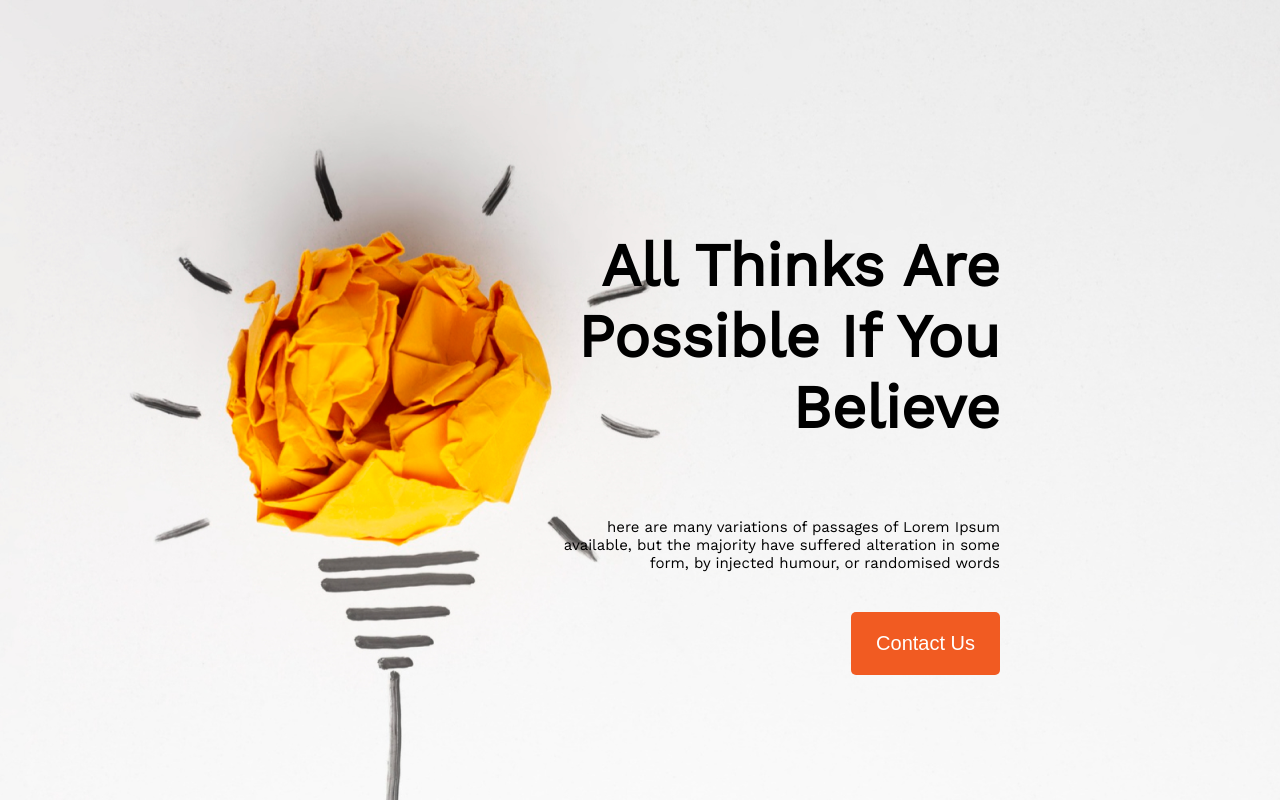
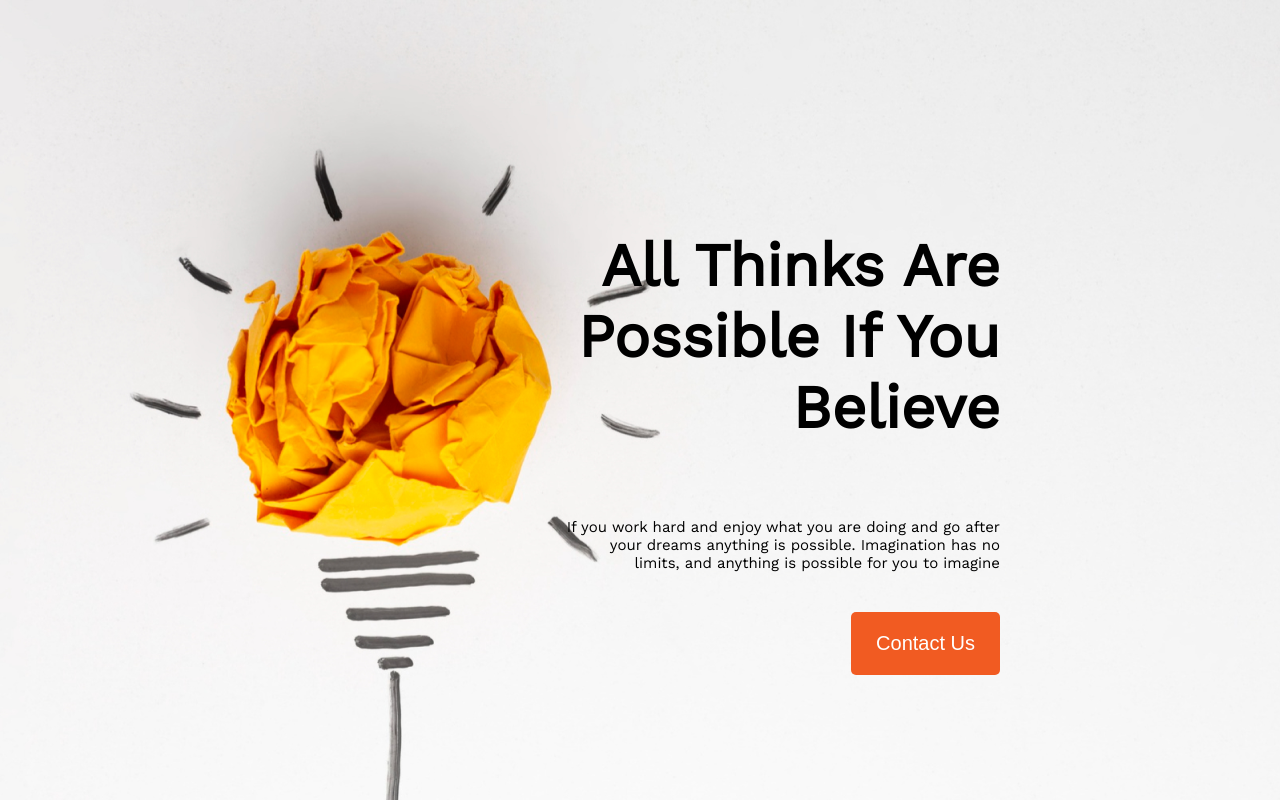
Before and after one commit to rakibal123/new-year-demo, a plain HTML site: page index.html in a window 1280 px wide. Shown: the top 802 px of the page. Drawn offline with nearby package versions, Linux system fonts and the light colour scheme.

Commit message:
finally-submit

```diff
--- a/index.html
+++ b/index.html
@@ -15,9 +15,7 @@
             <h2>All Thinks Are <br>
                 Possible If You <br>
                 Believe</h2>
-            <p>here are many variations of passages of Lorem Ipsum <br>
-                available, but the majority have suffered alteration in some <br>
-                form, by injected humour, or randomised words</p>
+            <p>If you work hard and enjoy what you are doing and go after <br> your dreams anything is possible. Imagination  has  no <br> limits, and anything is possible for you to imagine</p>
                 <button class="contact">Contact Us</button>
         </div>
     </div>
--- a/style.css
+++ b/style.css
@@ -31,6 +31,8 @@ html,body{
   font-size: 15px;
   padding-top: 25px;
   padding-bottom: 25px;
+  text-align: right;
+
 }
 /* contact-button*/
 .contact{
```
